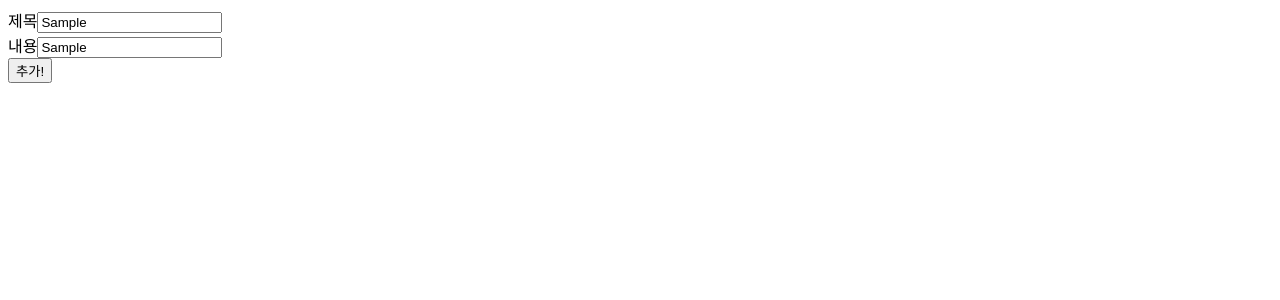
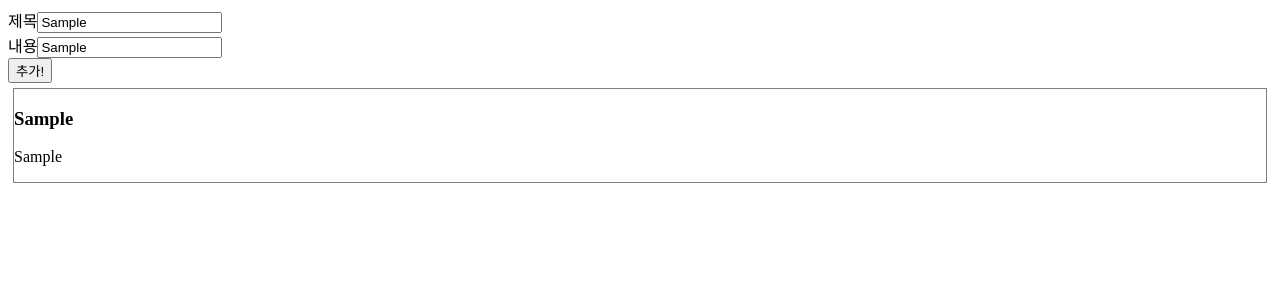
Before and after one commit to SWJBReactStudy/Hardtack, a React (Create React App) app in the folder 4_Todo/: page / in a window 1280 px wide. Both pictures are taken after typing "Sample", "Sample" into the empty fields and a click on the button "추가!". Shown: the top 300 px of the page. Built offline with nearby package versions, Linux system fonts and the light colour scheme.

Commit message:
feat: Todo 추가, styled 컴포넌트
추가 성공했다!!!!!!!!!!!!!!!

```diff
--- /dev/null
+++ b/4_Todo/src/components/TodoBox.jsx
@@ -0,0 +1,22 @@
+import React from 'react'
+import styled from 'styled-components';
+
+const BOX = styled.div`
+    border: 1px solid grey;
+
+    margin: 5px;
+`
+
+
+const TodoBox = (props) => { //넘어오는 props 파라미터 이름은 맘대로 정할 수 있지만 보기 쉬운 이름으로 설정, {} 써서 받는 거면 비구조화를 해서 받는거여서 그냥 객체를 넘겨와도 됨
+    return (
+        <div>
+            <BOX>
+                <h3>{props.TITLE}</h3>
+                <p>{props.CONTENT}</p>
+            </BOX>
+        </div>
+    )
+}
+
+export default TodoBox;
--- a/4_Todo/src/components/todo.jsx
+++ b/4_Todo/src/components/todo.jsx
@@ -1,6 +1,7 @@
-import React, {useState} from 'react'
+import React, { useState } from 'react'
+import TodoBox from './TodoBox'
 
-const Todo = () =>{
+const Todo = () => {
 
     const [input, setInput] = useState({
         title: '',
@@ -11,38 +12,46 @@ const Todo = () =>{
         //array's elements(객채들) here
     ]);
 
-    const onWatch = (e) =>{
+    const onWatch = (e) => {
         setInput({
             ...input,
 
-            [e.target.name] : e.target.value
+            [e.target.name]: e.target.value
         })
     }
 
-    const onClick = () =>{ //배열 안에 객체가 들어있으므로
+    const onClick = () => { //배열 안에 객체가 들어있으므로
         setList([ //배열 안에 객체 리ㅏ넘어ㅑㅣㅏㅇㄹㄴㅁ커;ㅣㅏㅁㄹㄴ아ㅣ
             ...list,
-        {
-            //fak you klsdjf;kaljdlffja;lkdsdjdfj
-        }
-        ])
+            {
+                title: input.title,
+                content: input.content,
+
+            },
+        ]);
+
+        // const newArray = list.map()
     }
 
+    const newArray = list.map(x => <TodoBox TITLE={x.title} CONTENT={x.content}/>) //x는 객체여서 위에 input 객체 에서 title과 content를 가져올 수 있음       <div>{x.title}{x.content} </div>
 
     //const nextId = useRef(0);
 
+    // const array = [<div>a</div>, <div>b</div>];
+    return (
+        <div>
 
-    return(
-         <div>
             <label>제목</label>
-            <input name="title" onChange={onWatch} type="text" value={input.title}/>
-            <br/>
+            <input name="title" onChange={onWatch} type="text" value={input.title} />
+            <br />
 
 
             <label>내용</label>
-            <input name="content" onChange={onWatch} type="text" value={input.content}/>
-            <br/>
+            <input name="content" onChange={onWatch} type="text" value={input.content} />
+            <br />
             <button onClick={onClick}>추가!</button>
+
+            {newArray}
         </div>
     );
 }
```
